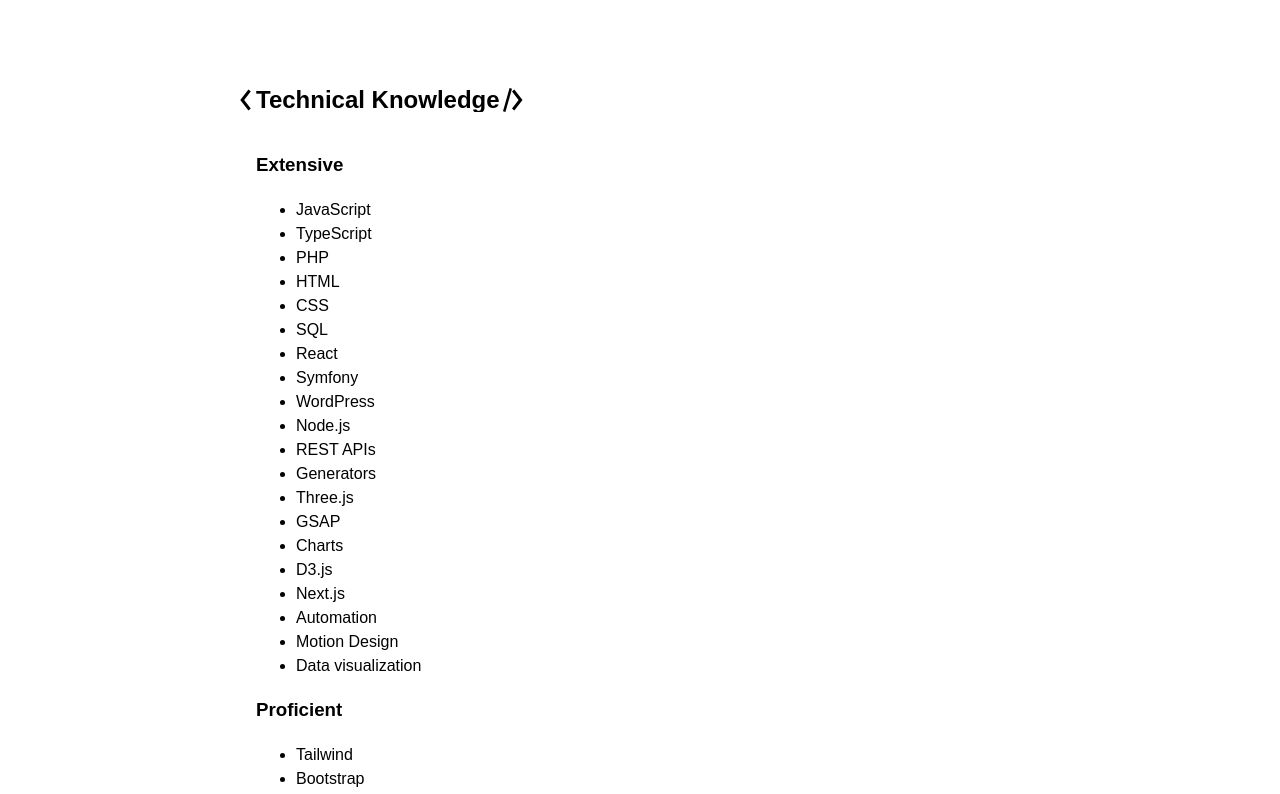
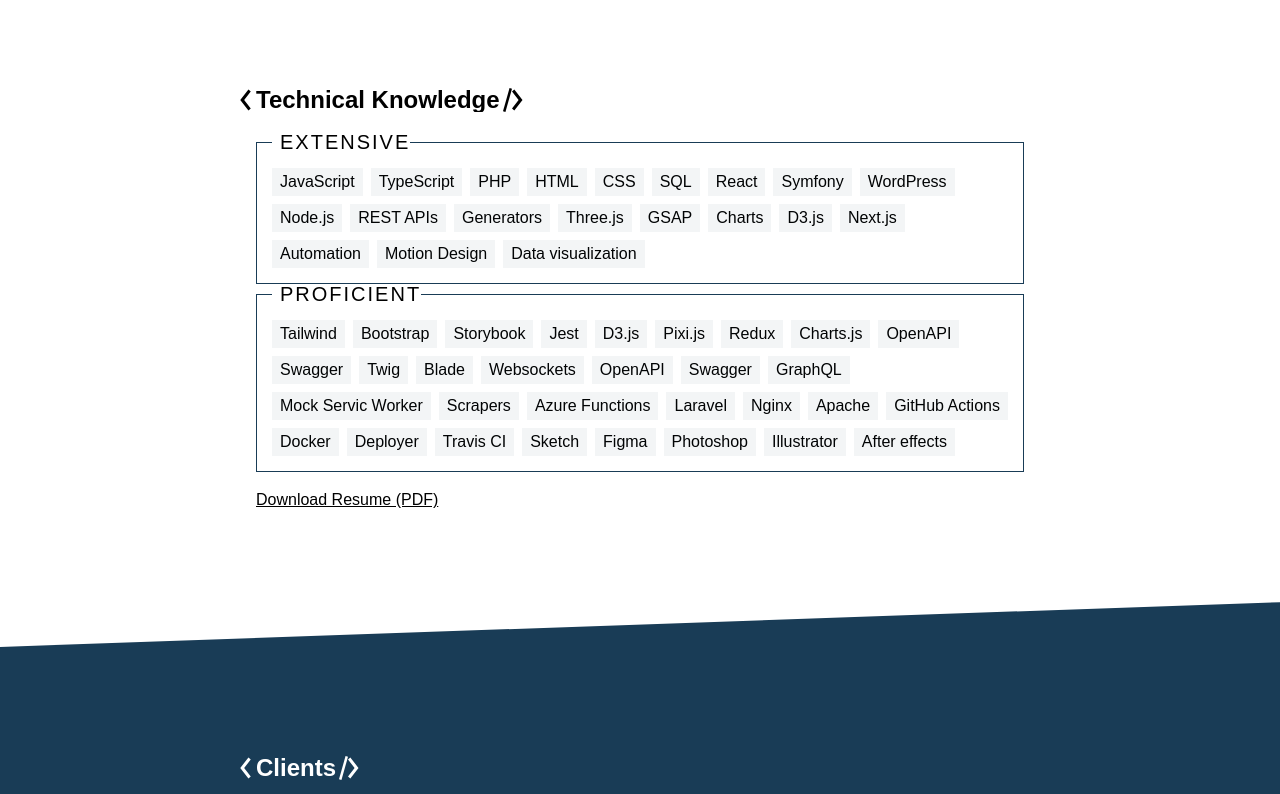
Before and after one commit to Emroni/website, a Next.js app: page / in a window 1280 px wide. Shown: the part 880-1674 px from the top of the page. Built offline with nearby package versions, Linux system fonts and the light colour scheme.

Commit message:
Style Block

```diff
--- /dev/null
+++ b/src/components/Block/Block.styled.tsx
@@ -0,0 +1,169 @@
+import _ from 'lodash';
+import styled, { css } from 'styled-components';
+
+export const Wrap = styled.div`
+    position: relative;
+
+    &:before,
+    &:after {
+        content: '';
+        background-color: var(--blue-500);
+        top: 0.625em;
+        height: calc(100% - 0.625em);
+        width: 1px;
+        position: absolute;
+        transition: height 0.25s;
+    }
+
+    &:not(.active):before,
+    &:not(.active):after {
+        height: 0 !important;
+    }
+
+    &:before {
+        left: 0;
+        transition-delay: 0.05s;
+        transition-timing-function: var(--ease-in);
+    }
+
+    &:after {
+        right: 0;
+        transition-delay: 0.3s;
+        transition-timing-function: var(--ease-out);
+    }
+`;
+
+export const Heading = styled.h3`
+    display: flex;
+    font-size: 20px;
+    font-weight: 400;
+    letter-spacing: 2px;
+    line-height: 1;
+    margin: 0;
+    padding-left: 24px;
+    position: relative;
+    text-transform: uppercase;
+
+    &:before,
+    span:last-child:after {
+        content: '';
+        background-color: var(--blue-500);
+        height: 1px;
+        position: absolute;
+        left: 0;
+        top: 50%;
+        transition: width 0.25s var(--ease-in);
+
+        .wrap:not(.active) & {
+            width: 0 !important;
+        }
+    }
+
+    &:before {
+        width: 0.5rem;
+    }
+
+    span {
+        display: inline-block;
+        position: relative;
+        transition: opacity 0.25s var(--ease) 0.05s, transform 0.25s var(--ease) 0.05s;
+
+        &:last-child {
+            flex: 1;
+            &:after {
+                width: 100%;
+            }
+        }
+        .wrap:not(.active) & {
+            opacity: 0;
+            transform: translateX(-0.5em);
+        }
+    }
+
+    @media (min-width: 640px) {
+        padding-left: 20px;
+
+        &:before {
+            width: 0.75rem;
+        }
+    }
+
+    @media (min-width: 768px) {
+        padding-left: 24px;
+
+        &:before {
+            width: 1rem;
+        }
+    }
+`;
+
+export const List = styled.ul`
+    margin: 0;
+    padding: 8px;
+    position: relative;
+
+    &:after {
+        content: '';
+        background-color: var(--blue-500);
+        position: absolute;
+        left: 0;
+        bottom: 0;
+        width: 100%;
+        height: 1px;
+        transition: width 0.25s var(--ease-out) 0.3s;
+
+        .wrap:not(.active) & {
+            width: 0 !important;
+        }
+    }
+
+    @media (min-width: 768px) {
+        padding: 12px;
+    }
+`;
+
+export const ListItem = styled.li`
+    display: inline-block;
+    margin: 4px;
+    padding: 2px 8px;
+    position: relative;
+
+    &:before {
+        content: '';
+        background-color: var(--blue-500);
+        opacity: 0.05;
+        position: absolute;
+        left: 0;
+        top: 0;
+        width: 100%;
+        height: 100%;
+        transition: width 0.25s var(--ease);
+
+        .wrap:not(.active) & {
+            width: 0;
+        }
+    }
+
+    & span {
+        display: inline-block;
+        transition: opacity 0.25s var(--ease), transform 0.25s var(--ease);
+
+        .wrap:not(.active) & {
+            opacity: 0;
+            transform: translateX(-0.5em);
+        }
+    }
+
+    ${_.range(1, 40).map(
+        i => css`
+            &:nth-child(${i}) {
+                &:before {
+                    transition-delay: ${0.025 * i + 0.3}s;
+                }
+                & span {
+                    transition-delay: ${0.025 * i + 0.35}s;
+                }
+            }
+        `
+    )}
+`;
--- a/src/components/Block/Block.tsx
+++ b/src/components/Block/Block.tsx
@@ -1,144 +1,21 @@
+'use client';
 import Transition from '../Transition/Transition';
-
-const classes = {
-    wrap: `{
-        '&:before, &:after': {
-            content: '""',
-            backgroundColor: 'var(--color-blue-500)',
-            top: '0.625em',
-            height: 'calc(100% - 0.625em)',
-            width: '1px',
-            position: 'absolute',
-            transition: 'height 0.25s',
-        },
-        '&:not(.active):before, &:not(.active):after': {
-            height: '0 !important',
-        },
-        '&:before': {
-            left: 0,
-            transitionDelay: '0.05s',
-            transitionTimingFunction: 'var(--ease-in)',
-        },
-        '&:after': {
-            right: 0,
-            transitionDelay: '0.3s',
-            transitionTimingFunction: 'var(--ease-out)',
-        },
-    }`,
-    title: `{
-        '&:before, span:last-child:after': {
-            content: '""',
-            backgroundColor: 'var(--color-blue-500)',
-            height: '1px',
-            position: 'absolute',
-            left: 0,
-            top: '50%',
-            transition: 'width 0.25s var(--ease-in)',
-            '.wrap:not(.active) &': {
-                width: '0 !important',
-            },
-        },
-        '&:before': {
-            width: '0.5rem',
-        },
-        '& span': {
-            transition: 'opacity 0.25s var(--ease) 0.05s, transform 0.25s var(--ease) 0.05s',
-            '&:last-child': {
-                flex: 1,
-                '&:after': {
-                    width: '100%',
-                },
-            },
-            '.wrap:not(.active) &': {
-                opacity: 0,
-                transform: 'translateX(-0.5em)',
-            },
-        },
-        '@media (min-width: 640)': {
-            '&:before': {
-                width: '0.75rem',
-            },
-        },
-        '@media (min-width: 768px)': {
-            '&:before': {
-                width: '1rem',
-            },
-        },
-    }`,
-    list: `{
-        '&:after': {
-            content: '""',
-            backgroundColor: 'var(--color-blue-500)',
-            position: 'absolute',
-            left: 0,
-            bottom: 0,
-            width: '100%',
-            height: '1px',
-            transition: 'width 0.25s var(--ease-out) 0.3s',
-            '.wrap:not(.active) &': {
-                width: '0 !important',
-            },
-        },
-    }`,
-    item: `{
-        '&:before': {
-            content: '""',
-            backgroundColor: 'var(--color-blue-500)',
-            opacity: 0.05,
-            position: 'absolute',
-            left: 0,
-            top: 0,
-            width: '100%',
-            height: '100%',
-            transition: 'width 0.25s var(--ease)',
-            '.wrap:not(.active) &': {
-                width: 0,
-            },
-        },
-        '& span': {
-            transition: 'opacity 0.25s var(--ease), transform 0.25s var(--ease)',
-            '.wrap:not(.active) &': {
-                opacity: 0,
-                transform: 'translateX(-0.5em)',
-            },
-        },
-        ...generateDelays(),
-    }`,
-};
-
-// function generateDelays() {
-//     const children = {};
-//     for (let i = 1; i <= 40; i++) {
-//         children[`&:nth-child(${i})`] = {
-//             '&:before': {
-//                 transitionDelay: `${0.025 * i + 0.3}s`,
-//             },
-//             '& span': {
-//                 transitionDelay: `${0.025 * i + 0.35}s`,
-//             },
-//         };
-//     }
-//     return children;
-// }
+import { Heading, List, ListItem, Wrap } from './Block.styled';
 
 export default function Block({ items, title }: BlockProps) {
-    // const classes = useStyles();
-
     return (
-        <Transition className={`relative wrap ${classes.wrap}`} fade={false} stall={0.1}>
-            <h3
-                className={`flex leading-none pl-4 relative text-xl tracking-widest uppercase sm:pl-5 md:pl-6 ${classes.title}`}
-            >
+        <Transition className="wrap" component={Wrap} fade={false} stall={0.1}>
+            <Heading>
                 <span>{title}</span>
-                <span className="inline-block relative" />
-            </h3>
-            <ul className={`p-2 relative md:p-3 ${classes.list}`}>
+                <span />
+            </Heading>
+            <List>
                 {items.split(',').map((item, key) => (
-                    <li className={`inline-block m-1 px-2 py-0.5 relative ${classes.item}`} key={key}>
-                        <span className="inline-block">{item}</span>
-                    </li>
+                    <ListItem key={key}>
+                        <span>{item}</span>
+                    </ListItem>
                 ))}
-            </ul>
+            </List>
         </Transition>
     );
 }
--- a/src/components/HeaderName/HeaderName.styled.tsx
+++ b/src/components/HeaderName/HeaderName.styled.tsx
@@ -1,5 +1,5 @@
 import _ from 'lodash';
-import styled from 'styled-components';
+import styled, { css } from 'styled-components';
 
 export const Heading = styled.h1`
     font-size: 24px;
@@ -53,7 +53,7 @@ export const Clip = styled.circle`
     transition: r 1s var(--ease-out);
 
     ${_.range(1, 10).map(
-        i => `
+        i => css`
             &:nth-child(${i}) {
                 transition-delay: ${0.05 * (i - 1)}s;
             }
--- a/src/sections/Knowledge.tsx
+++ b/src/sections/Knowledge.tsx
@@ -1,3 +1,4 @@
+'use client';
 import { Block, Link, Section, Transition } from '@/components';
 
 export default function Knowledge() {
```
